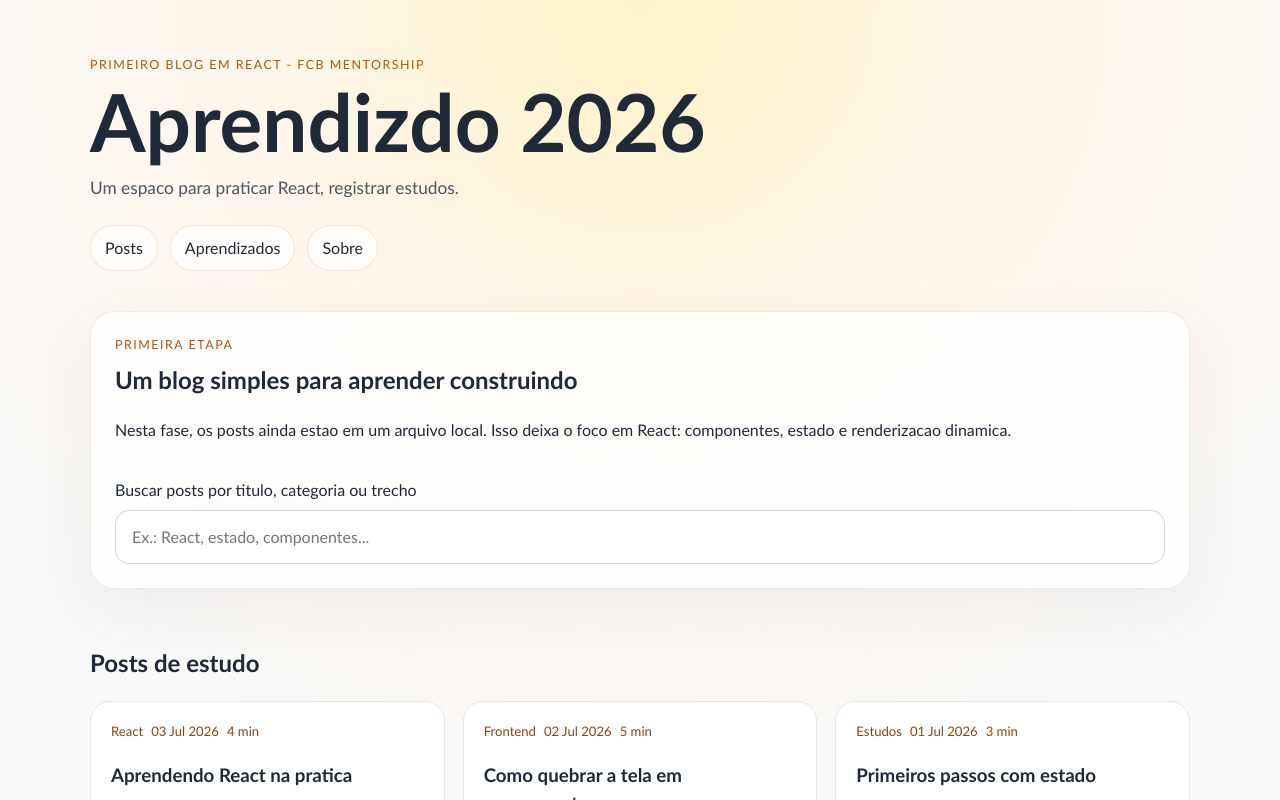
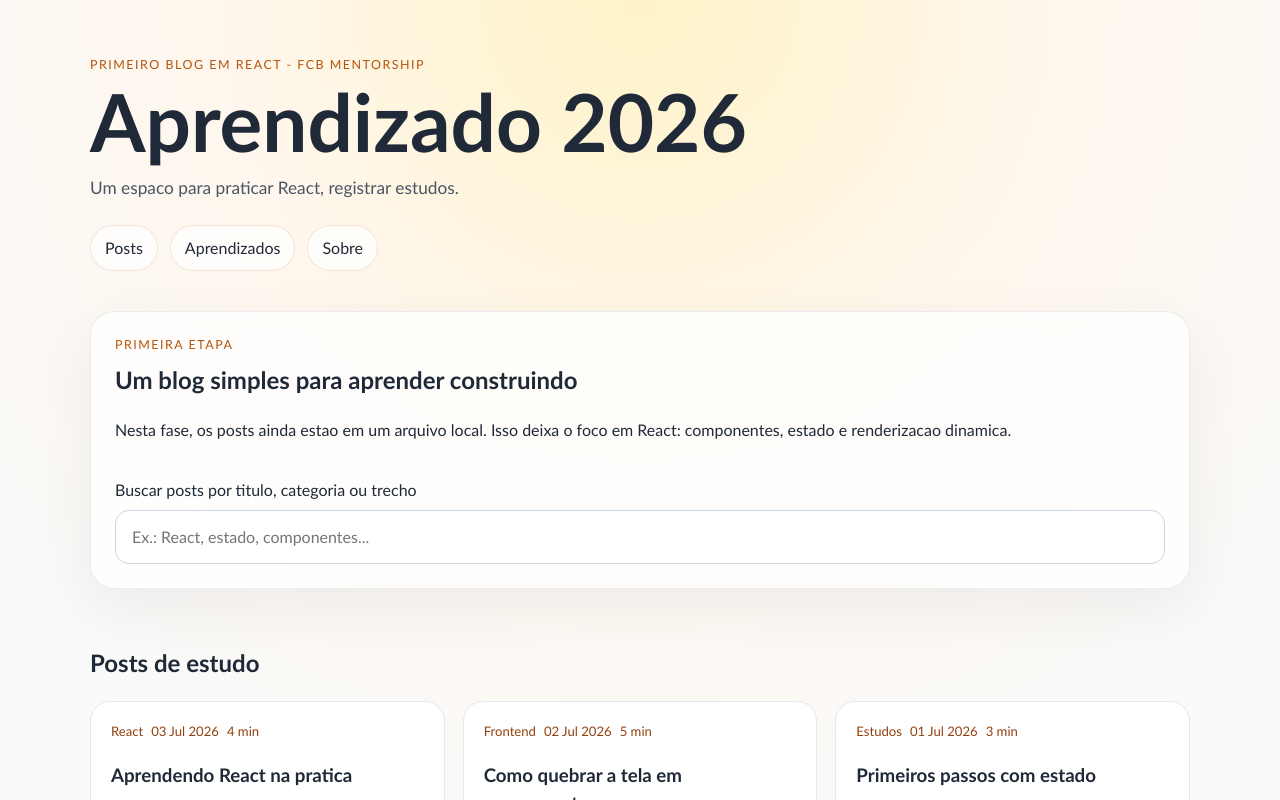
Before and after one commit to viniciusmartinezprof-collab/blogdovinicius, a React (Vite) app: page / in a window 1280 px wide. Shown: the top 800 px of the page. Built offline with nearby package versions, Linux system fonts and the light colour scheme.

Commit message:
Refactor code structure for improved readability and maintainability

```diff
--- a/index.html
+++ b/index.html
@@ -1,7 +1,7 @@
 <!doctype html>
 <html>
   <head>
-    <title>React manual</title>
+    <title>Blog do Vinicius</title>
   </head>
   <body>
     <div id="root"></div>
--- a/src/components/Header.jsx
+++ b/src/components/Header.jsx
@@ -3,7 +3,7 @@ function Header() {
     <header className="site-header">
       <div>
         <p className="eyebrow">Primeiro blog em React - FCB Mentorship </p>
-        <h1> Aprendizdo 2026 </h1>
+        <h1> Aprendizado 2026 </h1>
         <p className="hero-text">
           Um espaco para praticar React, registrar estudos.
             </p>
```
Also changed, not shown: src/App.jsx (+33 -19 lines), 2 other files (tests, documents, lock files or other folders).
